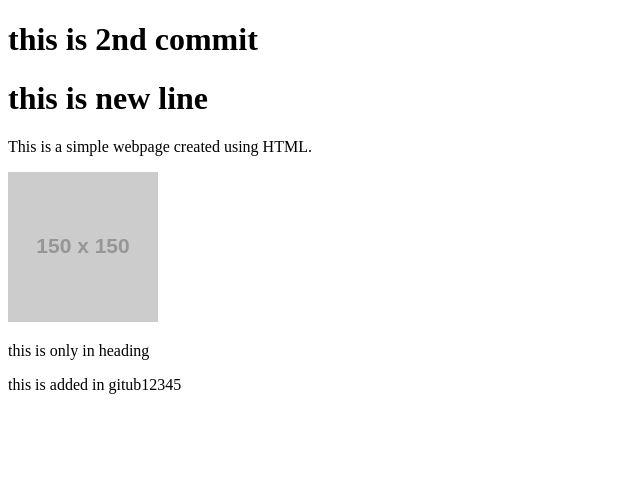
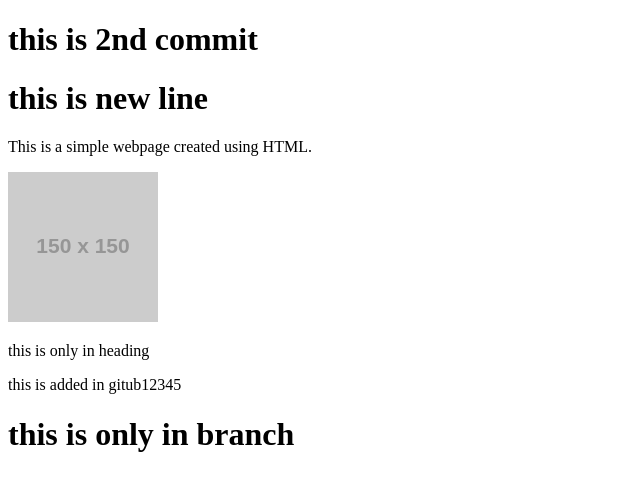
Before and after one commit to AJABHIMANYU/proj2, a plain HTML site: page index.html in a window 1280 px wide. Shown: the whole page, without its empty margins (0-640 px from the left). Drawn offline with Linux system fonts and the light colour scheme; placeholder pictures from the web are drawn by us.

Commit message:
branch 1 c

```diff
--- a/index.html
+++ b/index.html
@@ -13,5 +13,6 @@
     <img src="https://via.placeholder.com/150" alt="Placeholder Image">
     <p>this is only in heading</p>
     <p>this is added in gitub12345</p>
+    <h1>this is only in branch</h1>
 </body>
 </html>
```
